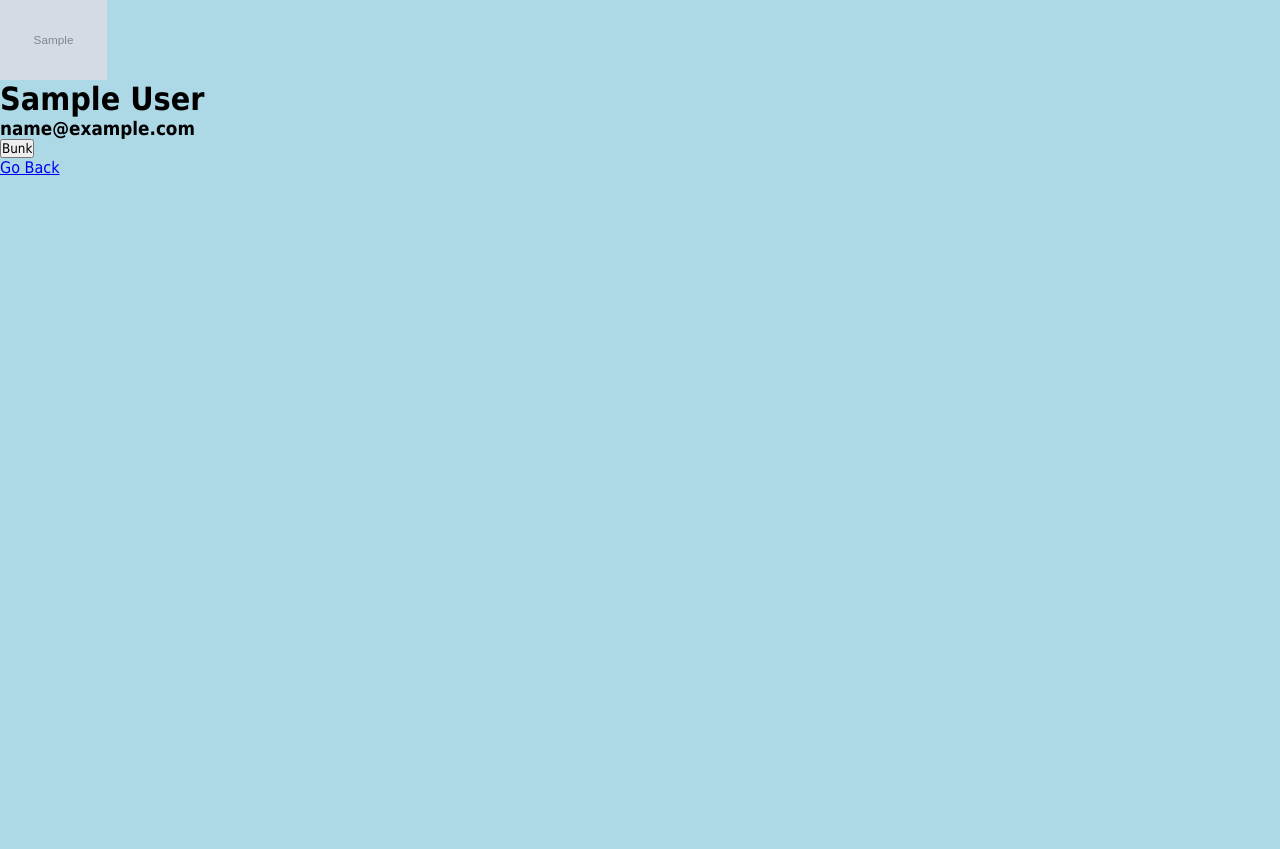
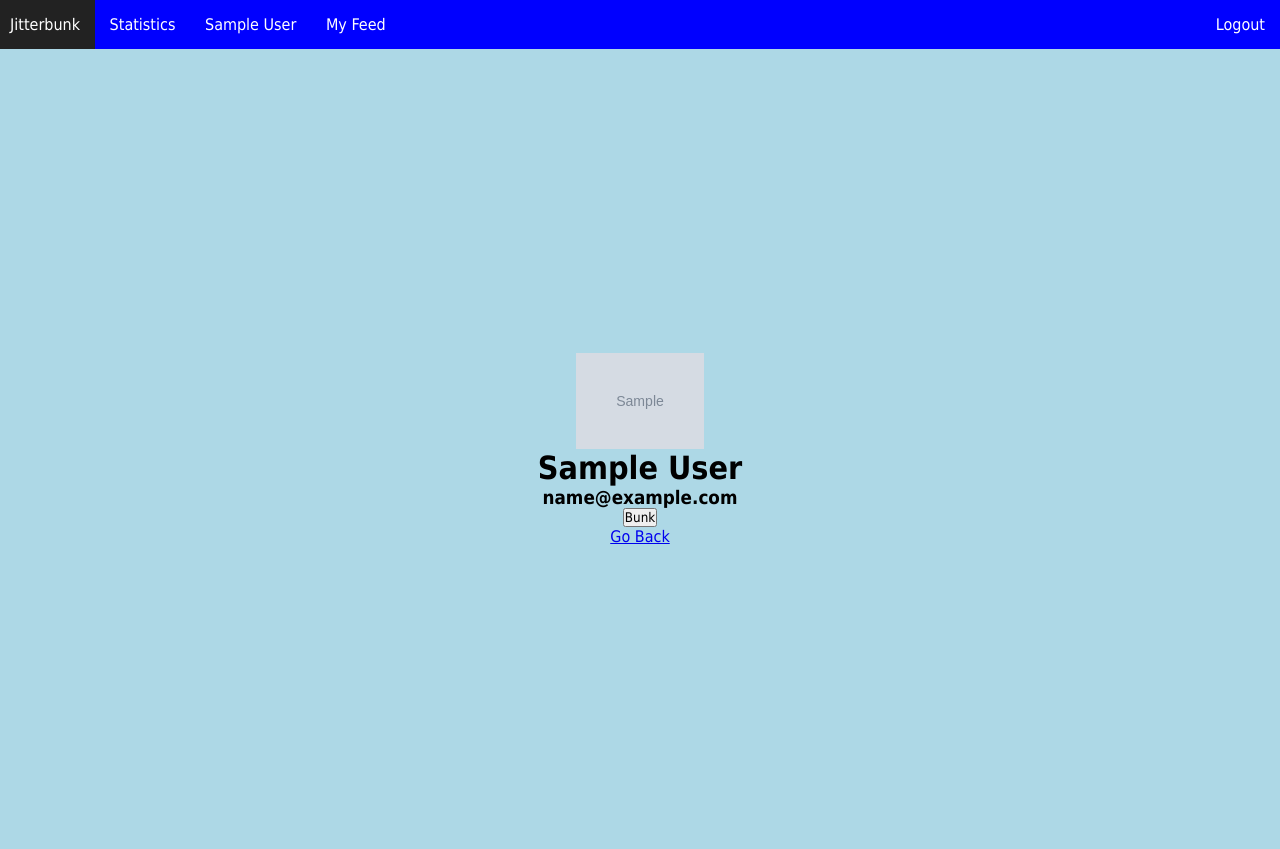
Before and after one commit to aaggarw99/jitterbunk, a Django app: page /userprofile/1/ in a window 1280 px wide. Before the commit the page ends 175 px from the top, so only its background shows below. Run offline with Django 3.2, Linux system fonts and the light colour scheme; a user stored in the database is signed in; tables that the repository leaves empty hold one stand-in row (values such as "Sample post"); grey boxes marked "Sample" are stand-in pictures.

Commit message:
added statistics page and statistics handling

```diff
--- a/jitterbunk_project/jb/templates/jb/user_profile.html
+++ b/jitterbunk_project/jb/templates/jb/user_profile.html
@@ -1,8 +1,8 @@
-{% load staticfiles %}
+{% extends "base_generic.html" %}
 
-<link rel="stylesheet" type="text/css" href="{% static 'jb/style.css' %}" />
-
-
+{% block content %}
+<body>
+    <div class="center-screen">
         {% if userprofile %}
             <img src={{userprofile.photo}} id="profile">
             <h1>{{userprofile.user.first_name}} {{userprofile.user.last_name}}</h1>
@@ -19,3 +19,8 @@
         {% else %}
             <h1>Can't find information on such user :(</h1>
         {% endif %}
+    </div>
+
+</body>
+
+{% endblock %}
--- a/jitterbunk_project/jb/urls.py
+++ b/jitterbunk_project/jb/urls.py
@@ -9,4 +9,5 @@ urlpatterns = [
     url(r'^userprofile/(?P<up_id>[0-9]+)/$', views.user_profile, name='user_profile'),
     url(r'^bunked/(?P<user1_id>[0-9]+)/(?P<user2_id>[0-9]+)/$', views.bunk, name='bunked'),
     url(r'^user_feed/(?P<user_id>[0-9]+)/$', views.user_feed, name="user_feed"),
+    url(r'^statistics/$', views.bunk_statistics, name="statistics"),
 ]
--- a/jitterbunk_project/jb/views.py
+++ b/jitterbunk_project/jb/views.py
@@ -61,3 +61,32 @@ def user_feed(request, user_id):
     bunk_list = [get_object_or_404(Bunk, pk=bid) for bid in bunk_id_list]
 
     return render(request, "jb/user_feed.html", {"bunk_list" : bunk_list})
+
+def bunk_statistics(request):
+    """
+    Displays all bunk statistics supported.
+    """
+    userprofiles = UserProfile.objects.all()
+
+    num_bunks_sent = {up:0 for up in userprofiles}
+    num_bunks_received = {up:0 for up in userprofiles}
+
+    for bunk in Bunk.objects.all():
+        num_bunks_sent[bunk.from_user] += 1
+        num_bunks_received[bunk.to_user] += 1
+
+    statistics = [
+        Statistic("Number of Bunks Sent", "Shows the number of bunks each user has sent.", num_bunks_sent),
+        Statistic("Number of Bunks Received", "Shows the number of bunks each user has received.", num_bunks_received)
+    ]
+
+    return render(request, "jb/statistics.html", {"statistics" : statistics, "userprofiles" : userprofiles})
+
+
+
+class Statistic:
+
+    def __init__(self, name, description, user_value):
+        self.name = name
+        self.description = description
+        self.user_value = user_value
--- a/jitterbunk_project/templates/base_generic.html
+++ b/jitterbunk_project/templates/base_generic.html
@@ -8,6 +8,7 @@
 <nav>
   <ul>
     <li><a href="{% url 'jb:index' %}">Jitterbunk</a></li>
+    <li><a href="{% url 'jb:statistics' %}">Statistics</a></li>
     {% if user.is_authenticated %}
       <li><a href="{% url 'jb:user_profile' user.userprofile.id %}">{{ user.first_name }} {{ user.last_name }}</a></li>
       <li><a href="{% url 'jb:user_feed' user.userprofile.id %}">My Feed</a></li>
```
Also changed, not shown: jitterbunk_project/jb/templates/jb/statistics.html (added, +29 -0 lines). Lines whose indentation alone changed are shown as unchanged.
